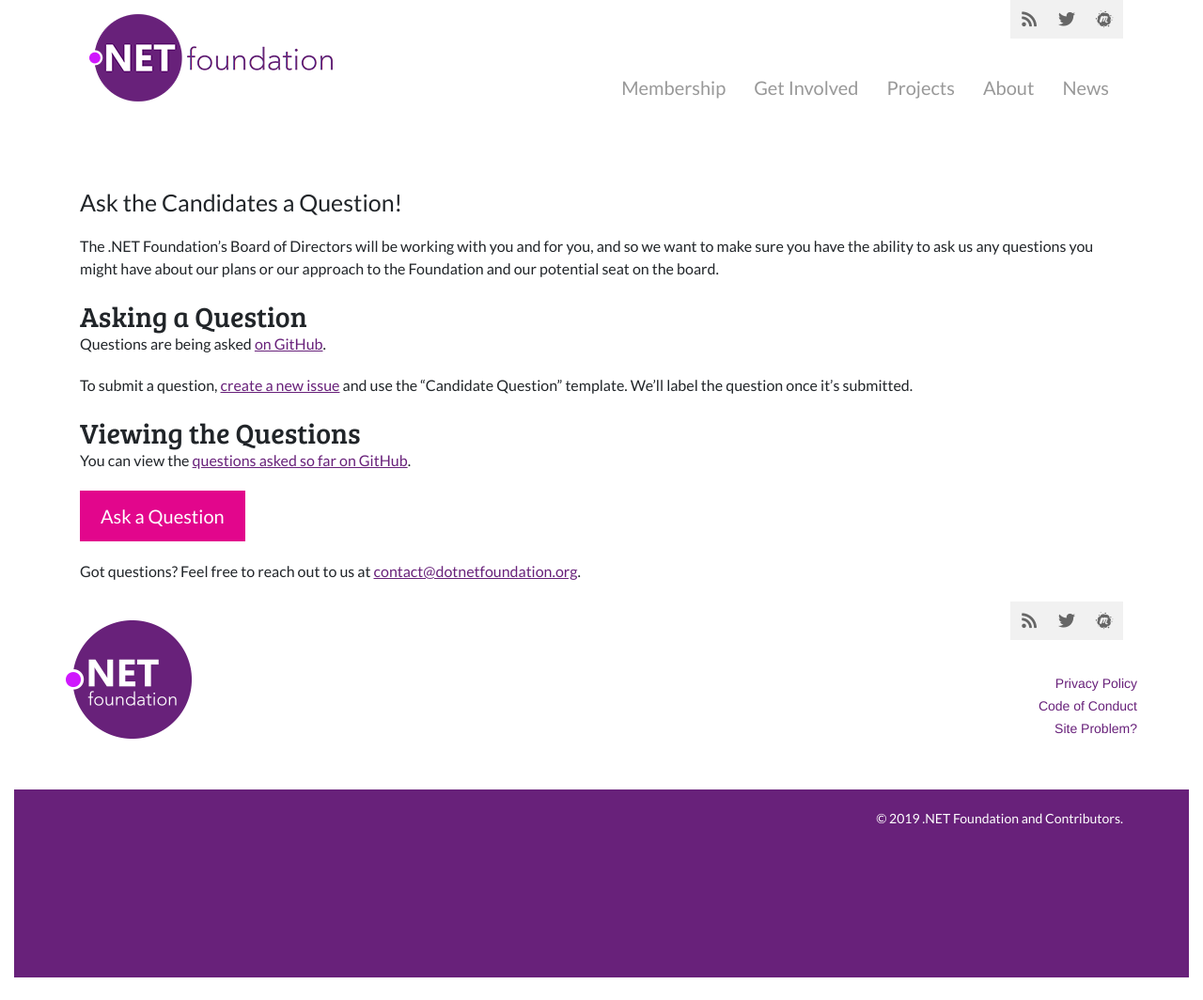
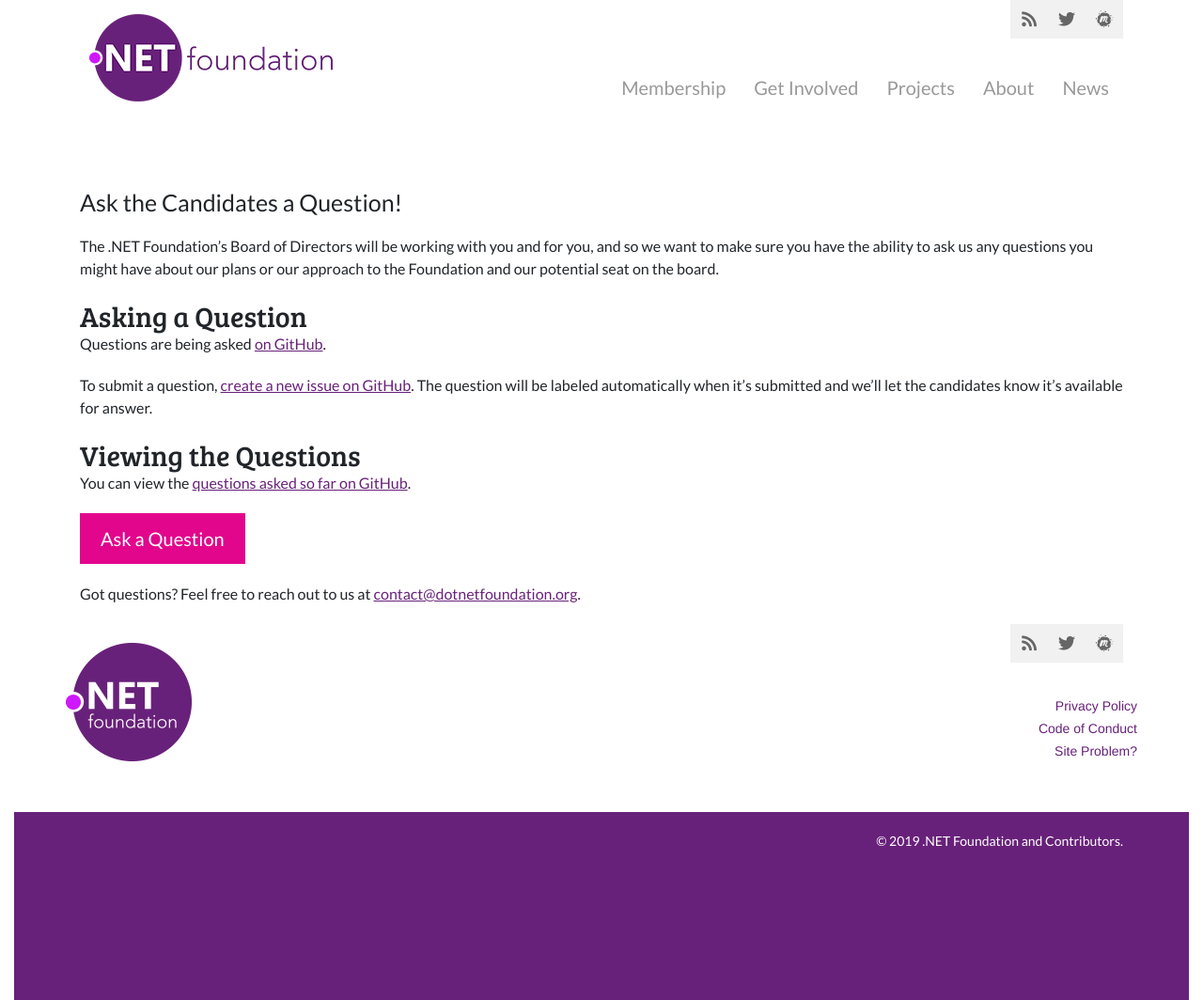
Before and after one commit to dotnet-foundation/election, a Jekyll site: the page built from questions.md, in a window 1280 px wide. Shown: the whole page at 94% size. Built offline with Jekyll 4.4.1, drawn with Linux system fonts in a browser that asks for light colours; nearby versions of some CDN libraries; our own code applies the rules of GitHub Pages for plain Markdown files; comment, search, counter and statistics services are not loaded; before the commit the page ends 1040 px from its top, so only the background shows below that.

Commit message:
update new question link

```diff
--- a/questions.md
+++ b/questions.md
@@ -10,7 +10,7 @@ The .NET Foundation's Board of Directors will be working with you and for you, a
 
 Questions are being asked [on GitHub](https://github.com/dotnet-foundation/election/labels/candidate-question).
 
-To submit a question, [create a new issue](https://github.com/dotnet-foundation/election/issues/new) and use the "Candidate Question" template. We'll label the question once it's submitted.
+To submit a question, [create a new issue on GitHub](https://github.com/dotnet-foundation/election/issues/new?title=Election+Question&labels=candidate-question&template=electionquestion.md). The question will be labeled automatically when it's submitted and we'll let the candidates know it's available for answer.
 
 ## Viewing the Questions
 
```
